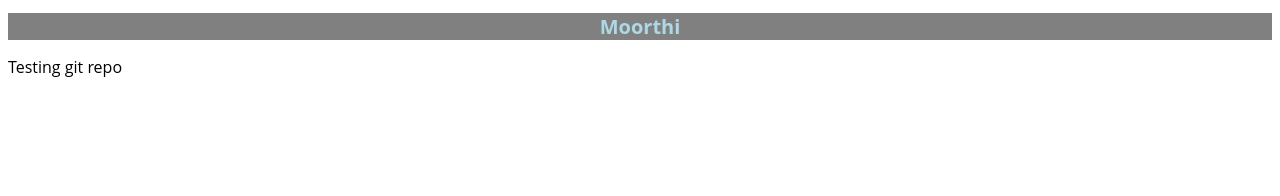
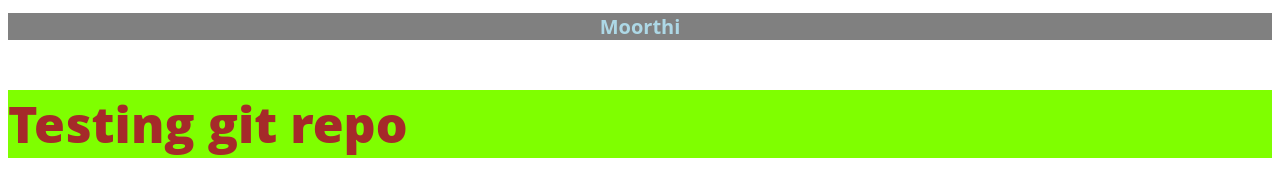
Before and after one commit to moorthid2023/moorthid2023.github.io, a plain HTML site: page index.html in a window 1280 px wide. Drawn offline with Linux system fonts and the light colour scheme.

Commit message:
<p> styles changed

```diff
--- a/index.html
+++ b/index.html
@@ -14,6 +14,12 @@
             color: lightblue;
             background-color: gray;
         }
+        p{
+            font-size: 50px;
+            font-weight: 800;
+            color: brown;
+            background-color: chartreuse;
+        }
     </style>
 </head>
 <body>
```
